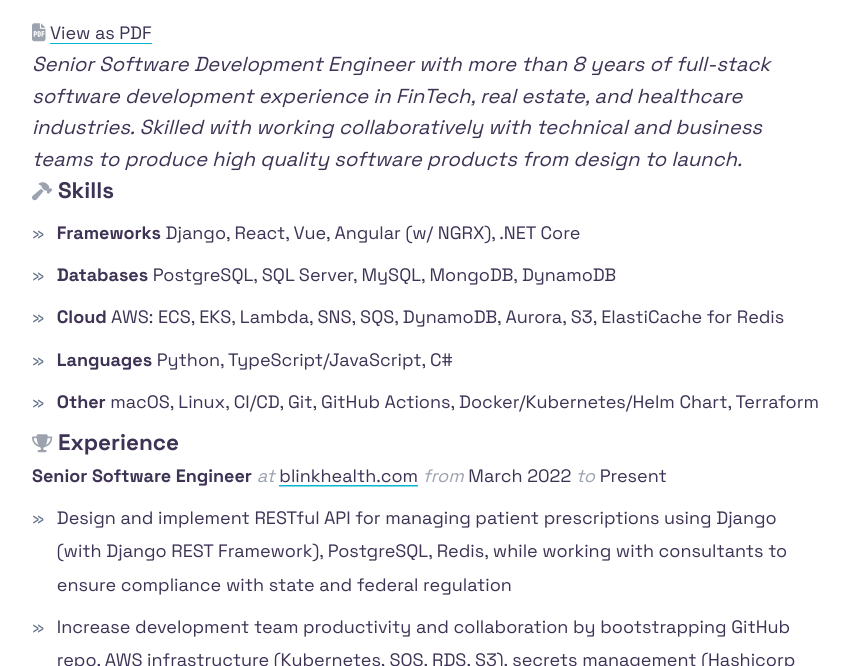
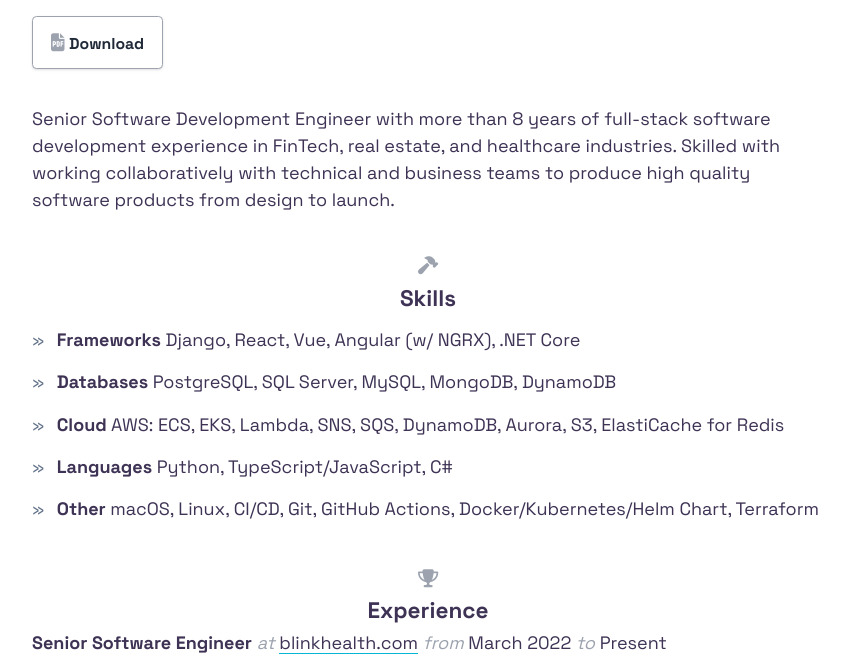
Before and after one commit to khaister/khaister.github.io, an Astro site: page /about in a window 1280 px wide. Shown: the part 74-740 px from the top of the page, without its empty margins (212-1067 px from the left). Built offline with nearby package versions, Linux system fonts and the light colour scheme; Astro itself is replaced by a stand-in of ours.

Commit message:
Restyle About page

```diff
--- a/src/pages/about.astro
+++ b/src/pages/about.astro
@@ -27,12 +27,21 @@
 <PageLayout>
   <PageMeta title={`About | ${SITE_TITLE}`} slot="meta" />
   <section slot="main">
-    <div><i class="fa-solid fa-file-pdf text-gray-400"></i> <a href="khai_nguyen.pdf">View as PDF</a></div>
-    <div class="italic text-lg">
+    <a href="khai_nguyen.pdf">
+      <button class="bg-white hover:bg-gray-100 text-gray-800 font-semibold py-2 px-4 border border-gray-400 rounded shadow">
+        <i class="fa-solid fa-file-pdf text-gray-400"></i>
+        <span class="no-underline text-sm">Download</span>
+      </button>
+    </a>
+
+    <div class="my-8 text-base">
       {summary.content}
     </div>
-    <div>
-      <h2 class="text-xl font-bold"><i class="fa-solid fa-hammer text-base text-gray-400"></i> {skills.name}</h2>
+    <div class="my-8">
+      <div class="text-center">
+        <i class="fa-solid fa-hammer text-base text-gray-400"></i>
+        <h2 class="text-xl font-bold">{skills.name}</h2>
+      </div>
       <ul>
         {
           skills.content.map((skill) => (
@@ -45,8 +54,13 @@
         }
       </ul>
     </div>
-    <div>
-      <h2 class="text-xl font-bold"><i class="fa-solid fa-trophy text-base text-gray-400"></i> {experience.name}</h2>
+    <div class="my-8">
+      <div class="text-center">
+        <i class="fa-solid fa-trophy text-base text-gray-400"></i>
+        <h2 class="text-xl font-bold">
+          {experience.name}
+        </h2>
+      </div>
       {
         experience.roles.map((role) => {
           const start_month = MONTH_NAMES[role.start.month - 1];
@@ -81,9 +95,14 @@
         })
       }
     </div>
-    <div>
-      <h2 class="text-xl font-bold"><i class="fa-solid fa-building-columns text-base text-gray-400"></i> {education.name}</h2>
-      <div>
+    <div class="my-8">
+      <div class="text-center">
+        <i class="fa-solid fa-building-columns text-base text-gray-400"></i>
+        <h2 class="text-xl font-bold">
+          {education.name}
+        </h2>
+      </div>
+      <div class="text-center">
         <strong>{education.degree}</strong>
         <em>{education.honor}</em> in <strong>{education.major}</strong> with <strong
           >{education.minor}</strong
```
